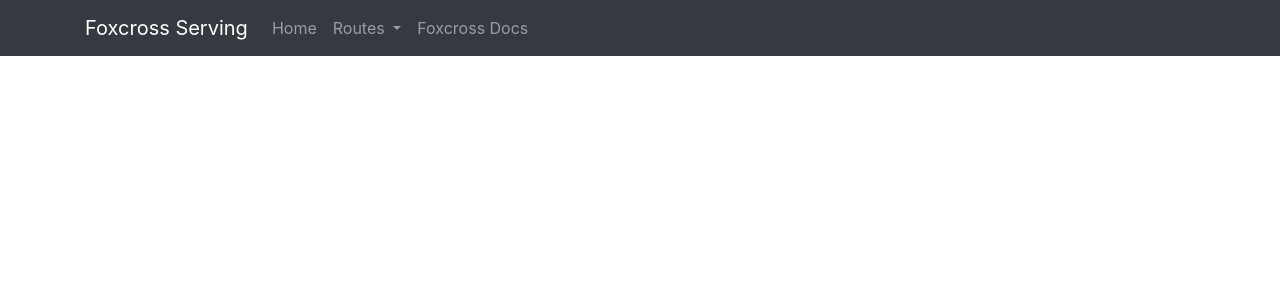
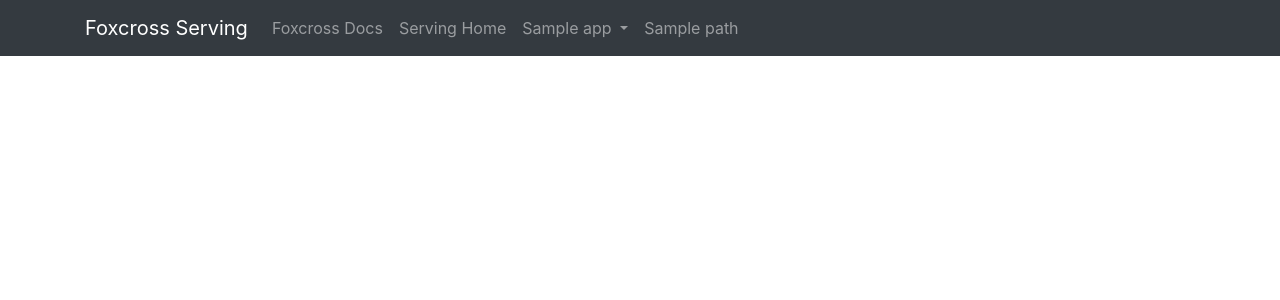
Before and after one commit to laactechnology/foxcross, a Python web app: template foxcross/templates/base.html in a window 1280 px wide. Shown: the top 300 px of the page. Run offline with Jinja, Linux system fonts and the light colour scheme; the template is opened without the code that fills it: most values are stand-ins (such as "Sample title", 1, 10 or a date in 2020); some libraries are stand-ins or nearby versions.

Commit message:
improving base navbar

```diff
--- a/foxcross/templates/base.html
+++ b/foxcross/templates/base.html
@@ -15,16 +15,21 @@
         <div class="collapse navbar-collapse" id="navbarSupportedContent">
             <ul class="navbar-nav mr-auto">
                 <li class="nav-item">
-                    <a class="nav-link" href="/">Home</a>
+                    <a class="nav-link" href="https://www.foxcross.dev">Foxcross Docs</a>
                 </li>
+                <li class="nav-item">
+                    <a class="nav-link" href="/">Serving Home</a>
+                </li>
+                {% for obj in mounts %}
                     <li class="nav-item dropdown">
-                    <a class="nav-link dropdown-toggle" href="#" id="navbarDropdown"
+                        <a class="nav-link dropdown-toggle" href="#"
+                           id="navbarDropdown"
                            role="button" data-toggle="dropdown" aria-haspopup="true"
                            aria-expanded="false">
-                        Routes
+                            {{ obj.app.model_name }}
                         </a>
                         <div class="dropdown-menu" aria-labelledby="navbarDropdown">
-                        {% for route in routes %}
+                            {% for route in obj.routes %}
                                 {% if route.path != "/" %}
                                     <a class="dropdown-item"
                                        href=".{{ route.path }}">{{ route.path | replace("/", "") }}</a>
@@ -32,9 +37,15 @@
                             {% endfor %}
                         </div>
                     </li>
+                {% endfor %}
+                {% for ro in routes %}
+                    {% if ro.path != "/" %}
                         <li class="nav-item">
-                    <a class="nav-link" href="https://www.foxcross.dev">Foxcross Docs</a>
+                            <a class="nav-link"
+                               href=".{{ ro.path }}">{{ ro.path | replace("/", "") }}</a>
                         </li>
+                    {% endif %}
+                {% endfor %}
             </ul>
         </div>
     </div>
```
Also changed, not shown: foxcross/endpoints.py (+8 -1 lines), foxcross/serving.py (+7 -0 lines). Lines whose indentation alone changed are shown as unchanged.
